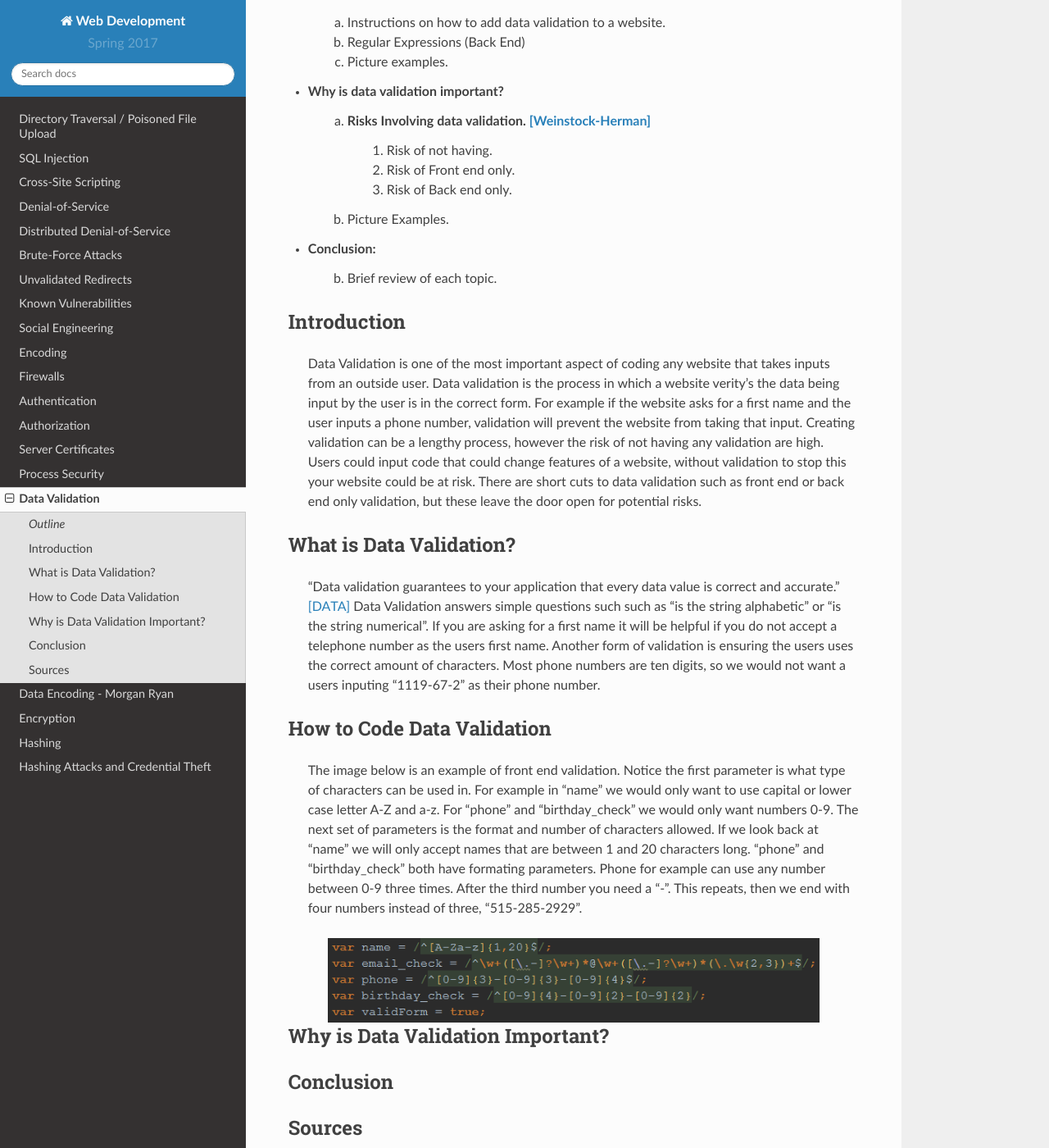
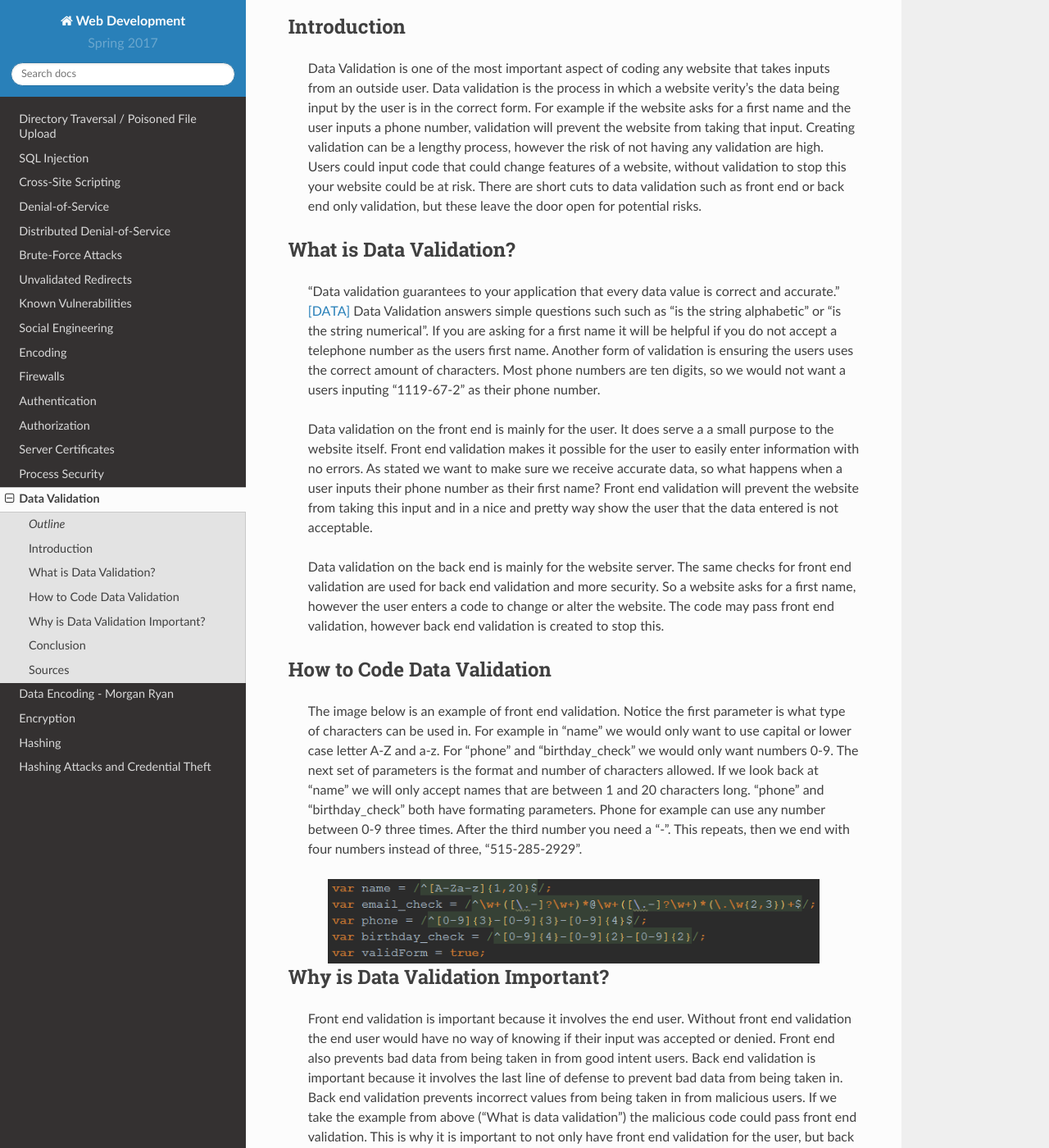
Before and after one commit to pvcraven/2017_web_security, a Sphinx documentation site: the page built from source/data_validation/data_validation.rst, in a window 1280 px wide and 1400 px high, scrolled down 625 px. Shown: the whole window at 82% size. Built offline with Sphinx 7.4.7 and the Read the Docs theme 2.0.0, drawn with Linux system fonts in a browser that asks for light colours; some of the changed text lies outside the part shown.

Commit message:
Added "Why Data Validation is Important" section

```diff
--- a/source/data_validation/data_validation.rst
+++ b/source/data_validation/data_validation.rst
@@ -10,24 +10,13 @@
 
 *Outline*
 ^^^^^^^^^
-* Introduction:
-	a. Brief overview of each topic.
 * What is data validation? [DATA]_ [Cade]_
-	a. Explain what data validation does.
-	b. How did data validation come about? (History)
+	a. How did data validation come about? (History)
 * "How to" on data validation [WEB]_
 	a. Instructions on how to add data validation to a website.
 	b. Regular Expressions (Back End)
 	c. Picture examples.
 
-* Why is data validation important?
-	a. Risks Involving data validation. [Weinstock-Herman]_
-		1. Risk of not having.
-		2. Risk of Front end only.
-		3. Risk of Back end only.
-	b. Picture Examples.
-* Conclusion:
-	b. Brief review of each topic.
 
 Introduction
 ^^^^^^^^^^^^
@@ -53,6 +42,18 @@
 	digits, so we would not want a users inputing "1119-67-2" as their phone
 	number.
 
+	Data validation on the front end is mainly for the user. It does serve a
+	a small purpose to the website itself. Front end validation makes it
+	possible for the user to easily enter information with no errors. As stated
+	we want to make sure we receive accurate data, so what happens when a user
+	inputs their phone number as their first name? Front end validation will
+	prevent the website from taking this input and in a nice and pretty way show
+	the user that the data entered is not acceptable.
+
+	Data validation on the back end is mainly for the website server. The same
+	checks for front end validation are used for back end validation and more security. So a website asks for a first name, however the user enters a code
+	to change or alter the website. The code may pass front end validation, however back end validation is created to stop this.
+
 How to Code Data Validation
 ^^^^^^^^^^^^^^^^^^^^^^^^^^^
 	The image below is an example of front end validation. Notice the first
@@ -76,6 +77,15 @@
 Why is Data Validation Important?
 ^^^^^^^^^^^^^^^^^^^^^^^^^^^^^^^^^
 
+	Front end validation is important because it involves the end user. Without
+	front end validation the end user would have no way of knowing if their
+	input was accepted or denied. Front end also prevents bad data from being
+	taken in from good intent users. Back end validation is important because it
+	involves the last line of defense to prevent bad data from being taken in.
+	Back end validation prevents incorrect values from being taken in from
+	malicious users. If we take the example from above ("What is data validation") the malicious code could pass front end validation. This is why it is important to not only have front end validation for the user, but back end validation for the security of the website. [Weinstock-Herman]_
+
+
 Conclusion
 ^^^^^^^^^^
 
```
